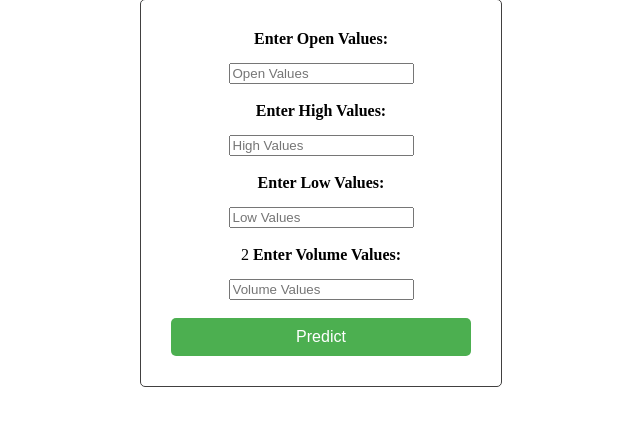
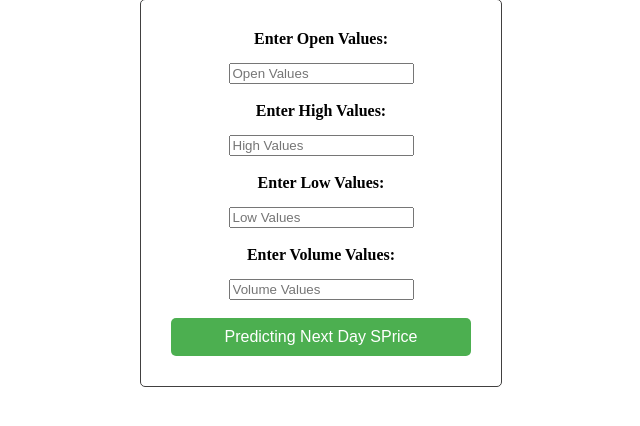
Before and after one commit to ShyamSundar299/stock, a Flask app: template templates/sb.html in a window 1280 px wide. Shown: the part 159-585 px from the top of the page, without its empty margins (319-959 px from the left). Run offline with Flask 2, Linux system fonts and the light colour scheme; the template is opened without the code that fills it, so the values that code supplies are empty; parts of the project's set-up code (start-up, migrations or seed data) failed here and were passed over.

Commit message:
Update sb.html

```diff
--- a/templates/sb.html
+++ b/templates/sb.html
@@ -30,12 +30,12 @@
   </div>
     <input type="number" name="Low Values" placeholder="Low Values" required="required" /><br>
     <br>
-    <div class="input-group">2
+    <div class="input-group">
     <Label for="Volume Values">Enter Volume Values:</Label>
   </div>
     <input type="number" name="Volume Values" placeholder="Volume Values" required="required" /><br>
     <br>
-    <button type="submit" class="btn btn-primary btn-block btn-large">Predict</button>
+    <button type="submit" class="btn btn-primary btn-block btn-large">Predicting Next Day SPrice</button>
 </center>
 </form>
 </div>
```
